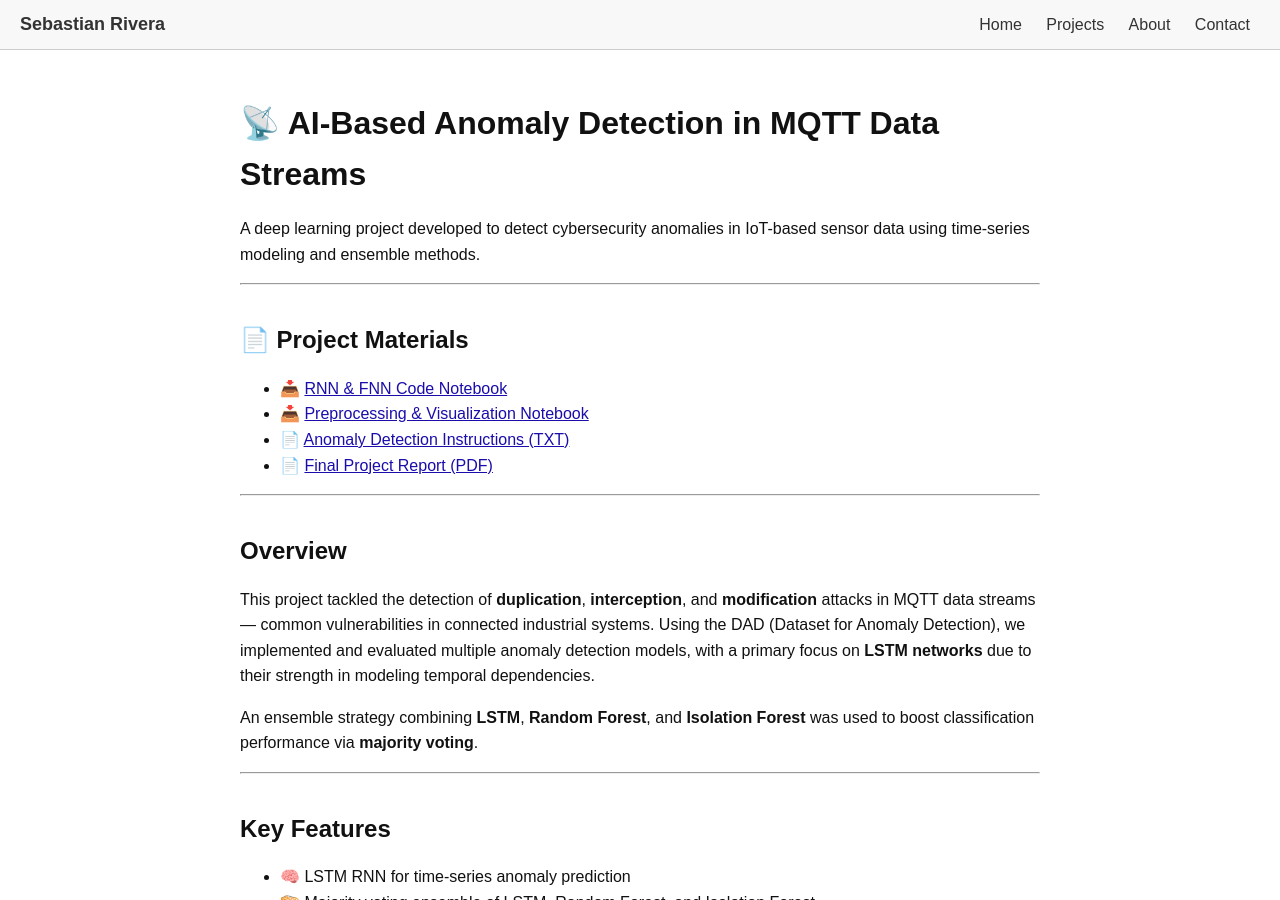
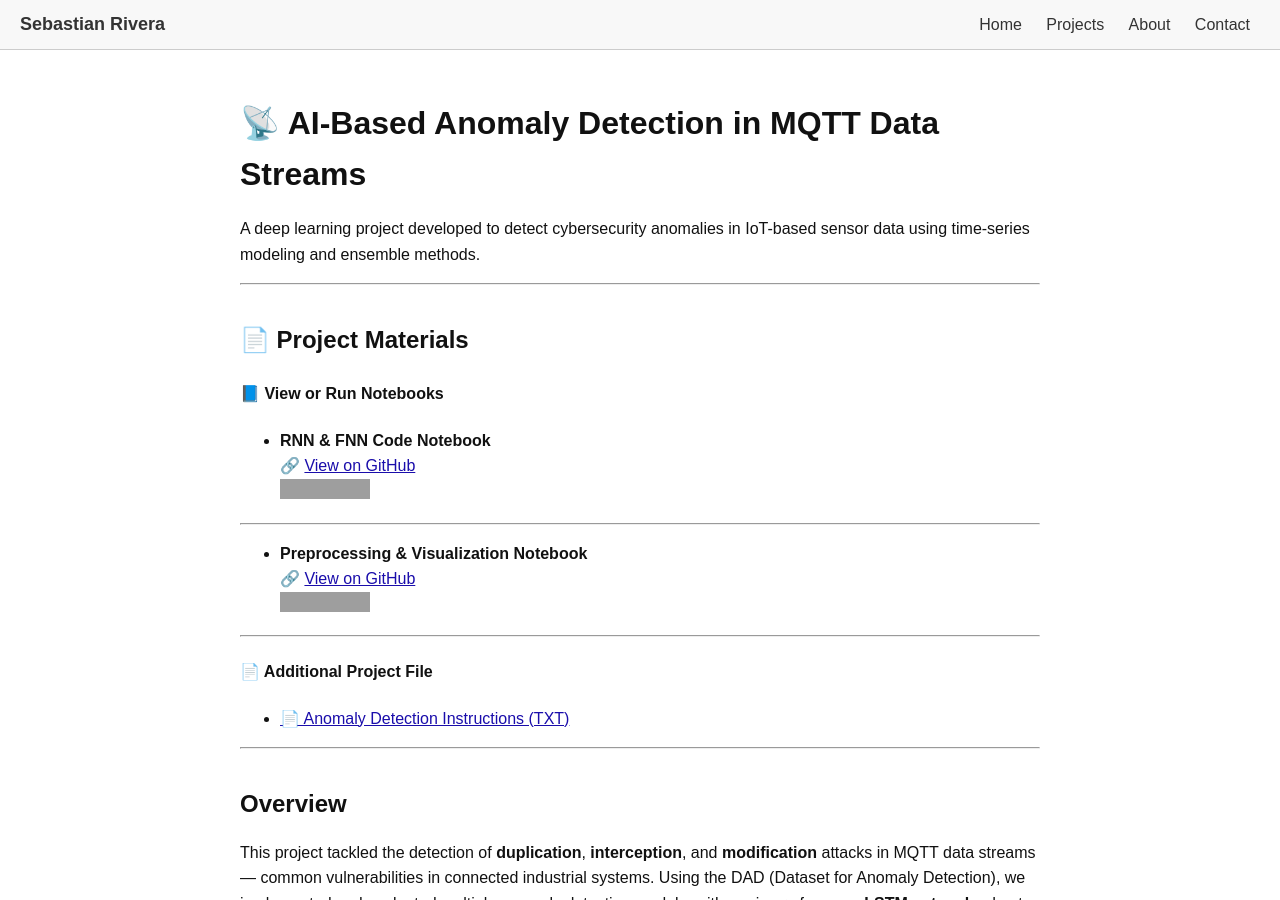
Before and after one commit to SebasFelipeRA/sebastianriveraportfolio, a Jekyll site: the page built from projects/mqtt-anomaly.md, in a window 1280 px wide and 900 px high. Built offline with Jekyll 4.4.1, drawn with Linux system fonts in a browser that asks for light colours; our own code applies the rules of GitHub Pages for plain Markdown files; grey boxes are pictures that could not be loaded.

Commit message:
Update mqtt-anomaly.md

```diff
--- a/projects/mqtt-anomaly.md
+++ b/projects/mqtt-anomaly.md
@@ -11,10 +11,24 @@
 
 ## 📄 Project Materials
 
-- 📥 [RNN & FNN Code Notebook](https://github.com/SebasFelipeRA/sebastianriveraportfolio/raw/main/assets/projects/SEP_769_Final_Project_Code_FINAL_Group7_RNNandFNN.ipynb)
-- 📥 [Preprocessing & Visualization Notebook](https://github.com/SebasFelipeRA/sebastianriveraportfolio/raw/main/assets/projects/SEP%20769%20Preprocessing%20Data%20Final%20Project%20Visulization.ipynb)
-- 📄 [Anomaly Detection Instructions (TXT)](https://github.com/SebasFelipeRA/sebastianriveraportfolio/raw/main/assets/projects/SEP%20769%20Anomoly%20detection%20instructions.txt)
-- 📄 [Final Project Report (PDF)](/sebastianriveraportfolio/docs/pdf/SEP_769_Final_Project_Anomoly_Detection_Final_Report.pdf)
+
+#### 📘 View or Run Notebooks
+
+- **RNN & FNN Code Notebook**
+  🔗 [View on GitHub](https://github.com/SebasFelipeRA/sebastianriveraportfolio/blob/main/assets/projects/SEP_769_Final_Project_Code_FINAL_Group7_RNNandFNN.ipynb)
+  [![Open In Colab](https://colab.research.google.com/assets/colab-badge.svg)](https://colab.research.google.com/github/SebasFelipeRA/sebastianriveraportfolio/blob/main/assets/projects/SEP_769_Final_Project_Code_FINAL_Group7_RNNandFNN.ipynb)
+
+---
+
+- **Preprocessing & Visualization Notebook**
+  🔗 [View on GitHub](https://github.com/SebasFelipeRA/sebastianriveraportfolio/blob/main/assets/projects/SEP%20769%20Preprocessing%20Data%20Final%20Project%20Visulization.ipynb)
+  [![Open In Colab](https://colab.research.google.com/assets/colab-badge.svg)](https://colab.research.google.com/github/SebasFelipeRA/sebastianriveraportfolio/blob/main/assets/projects/SEP%20769%20Preprocessing%20Data%20Final%20Project%20Visulization.ipynb)
+
+---
+
+#### 📄 Additional Project File
+
+- [📄 Anomaly Detection Instructions (TXT)](https://github.com/SebasFelipeRA/sebastianriveraportfolio/blob/main/assets/projects/SEP%20769%20Anomoly%20detection%20instructions.txt)
 
 ---
 
```
